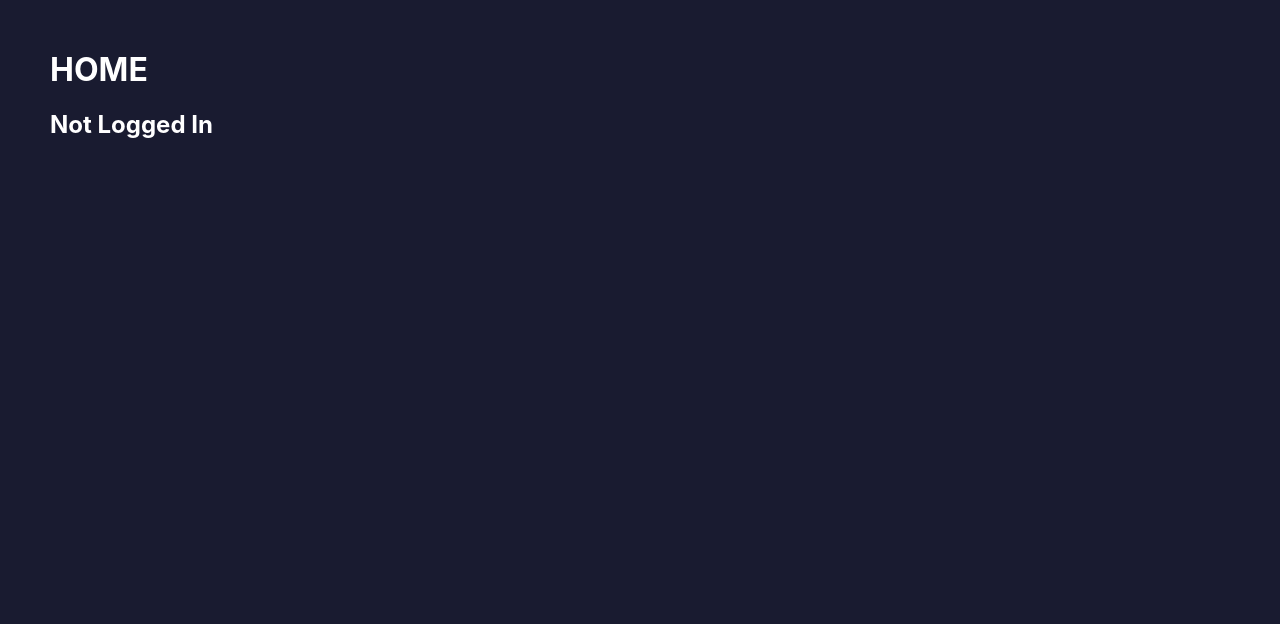
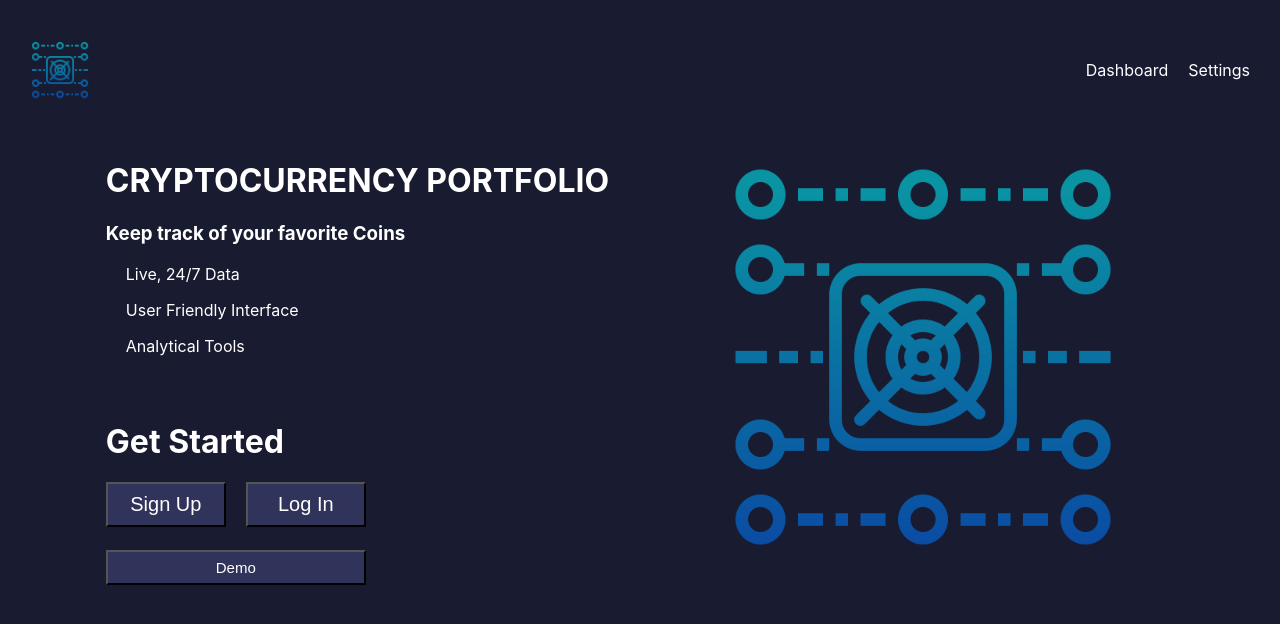
Before and after one commit to asabogal/cryptofolio-web-production, a React (Create React App) app: page / in a window 1280 px wide. Shown: the top 624 px of the page. Built offline with nearby package versions, Linux system fonts and the light colour scheme; no server answers.

Commit message:
render content

```diff
--- a/src/pages/Home.js
+++ b/src/pages/Home.js
@@ -1,6 +1,6 @@
 import React, { Component } from 'react';
-import axios from 'axios'
-import styled from 'styled-components'
+import Content from '../components/home/Content'
+import Header from '../components/header_footer/Header'
 
 class Home extends Component {
   constructor(props) {
@@ -8,29 +8,17 @@ class Home extends Component {
     this.state = {  };
   }
 
-  handleLogout = () => {
-    axios.delete('http://localhost:3001/logout', {withCredentials: true})
-    .then(response => this.props.handleLogout())
-    .catch(error => console.log(error))
-  }
-
   render() {
     return (
-      <Container>
-        <h1>HOME</h1>
-        {
-          this.props.loggedInStatus ? <h2>Logged In</h2> : <h2>Not Logged In</h2>
-        }
-        {
-          this.props.loggedInStatus ? <button onClick={this.handleLogout}>LOGOUT</button> : null
-        }
-      </Container>
+      <div>
+        <Header
+        handleLogin={this.props.handleLogin}
+        handleLogout={this.props.handleLogout}
+        />
+        <Content/>
+      </div>
     );
   }
 }
 
 export default Home;
-
-const Container = styled.div`
-  margin: 50px;
-`
```
